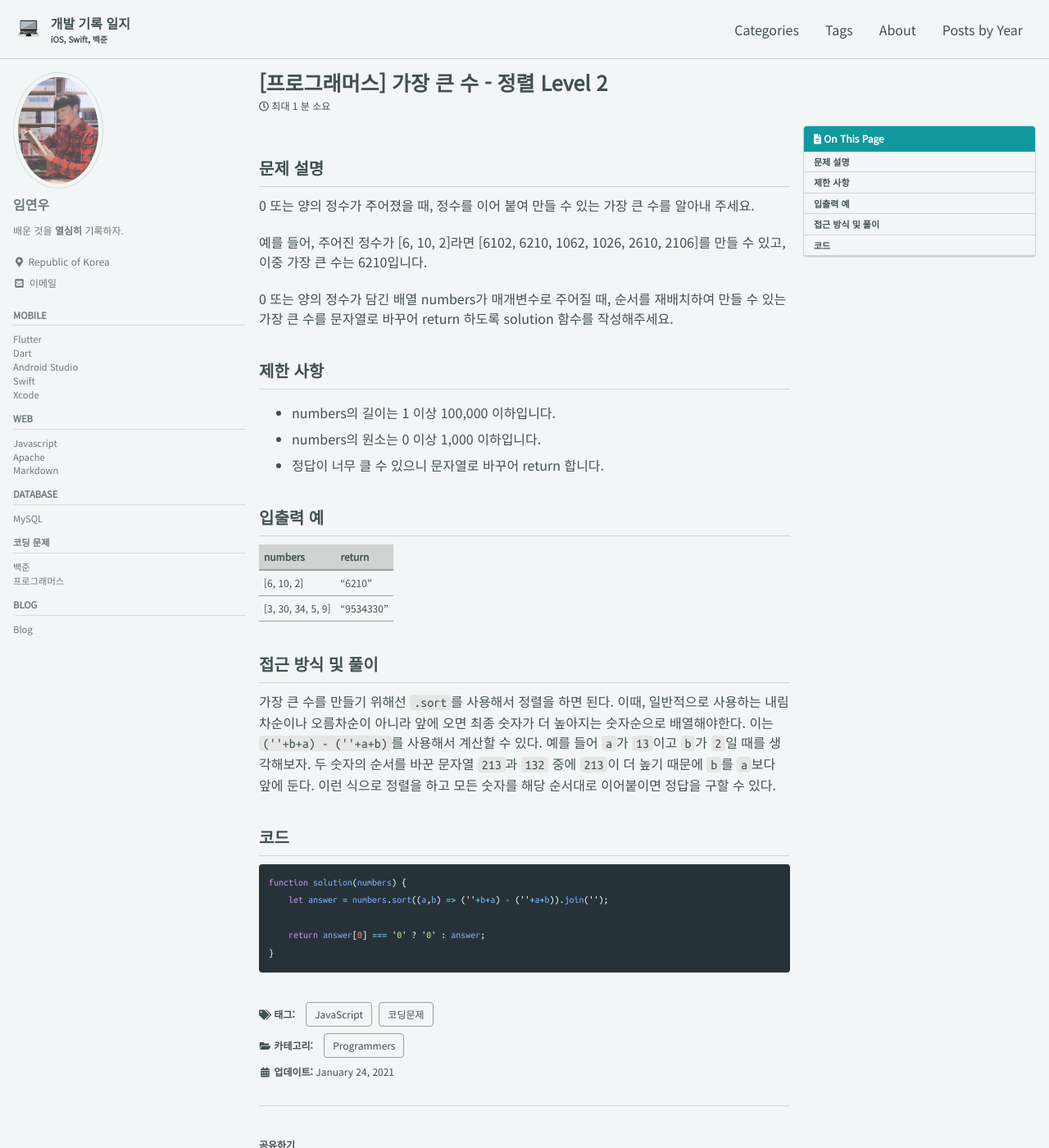
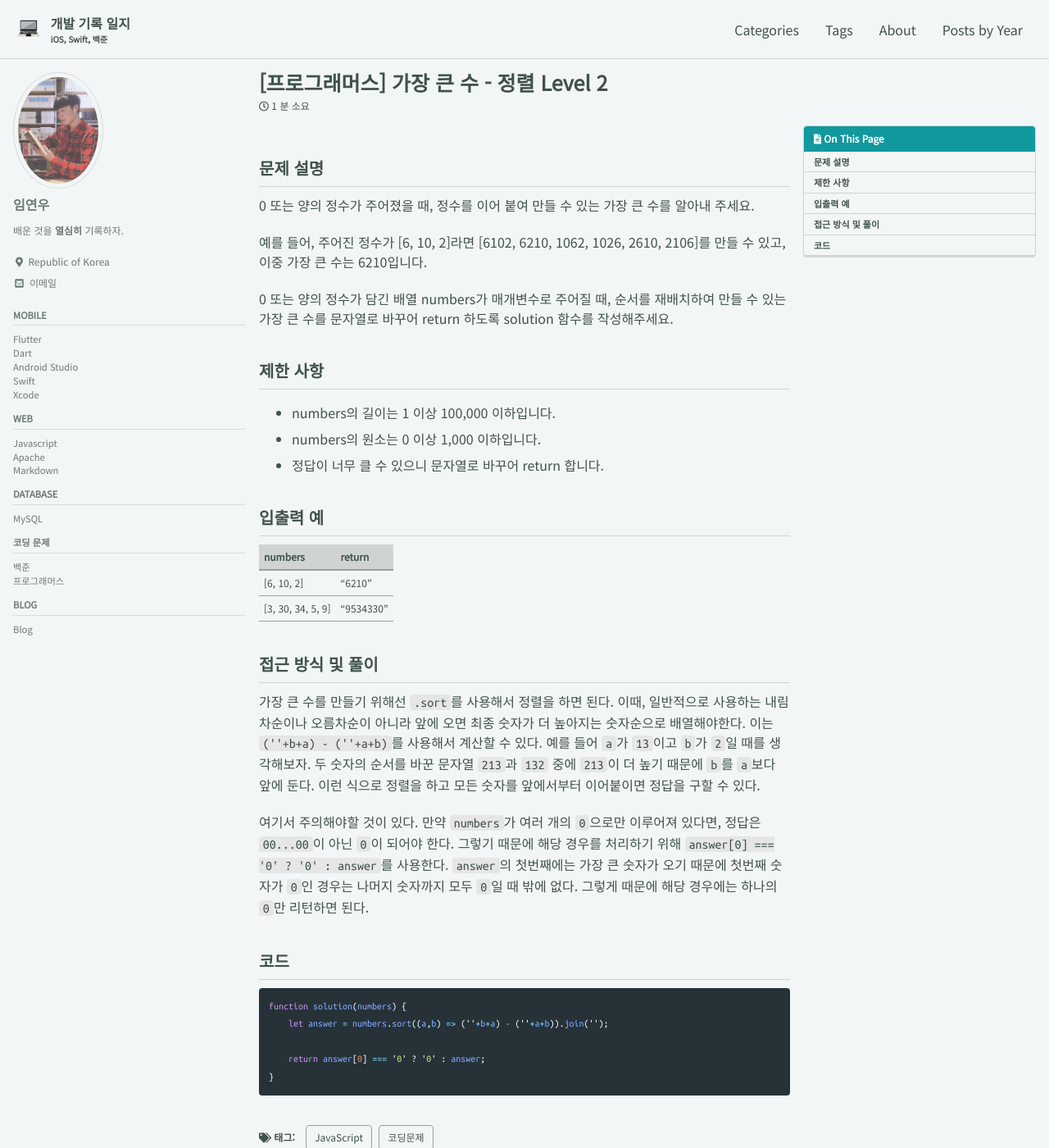
Before and after one commit to terry1213/terry1213.github.io, a Jekyll site: the page built from _posts/2021-01-24-level-2.md, in a window 1280 px wide and 1400 px high. Shown: the whole window at 82% size. Built offline with Jekyll 4.4.1, drawn with Linux system fonts in a browser that asks for light colours; cached includes are drawn as plain includes; comment, search, counter and statistics services are not loaded.

Commit message:
[UPDATE] 풀이 추가

```diff
--- a/_posts/2021-01-24-level-2.md
+++ b/_posts/2021-01-24-level-2.md
@@ -30,7 +30,9 @@ tags:
 
 ## 접근 방식 및 풀이
 
-가장 큰 수를 만들기 위해선 `.sort`를 사용해서 정렬을 하면 된다. 이때, 일반적으로 사용하는 내림차순이나 오름차순이 아니라 앞에 오면 최종 숫자가 더 높아지는 숫자순으로 배열해야한다. 이는 `(''+b+a) - (''+a+b)`를 사용해서 계산할 수 있다. 예를 들어 `a`가 `13`이고 `b`가 `2`일 때를 생각해보자. 두 숫자의 순서를 바꾼 문자열 `213`과 `132` 중에 `213`이 더 높기 때문에 `b`를 `a`보다 앞에 둔다. 이런 식으로 정렬을 하고 모든 숫자를 해당 순서대로 이어붙이면 정답을 구할 수 있다.
+가장 큰 수를 만들기 위해선 `.sort`를 사용해서 정렬을 하면 된다. 이때, 일반적으로 사용하는 내림차순이나 오름차순이 아니라 앞에 오면 최종 숫자가 더 높아지는 숫자순으로 배열해야한다. 이는 `(''+b+a) - (''+a+b)`를 사용해서 계산할 수 있다. 예를 들어 `a`가 `13`이고 `b`가 `2`일 때를 생각해보자. 두 숫자의 순서를 바꾼 문자열 `213`과 `132` 중에 `213`이 더 높기 때문에 `b`를 `a`보다 앞에 둔다. 이런 식으로 정렬을 하고 모든 숫자를 앞에서부터 이어붙이면 정답을 구할 수 있다.
+
+여기서 주의해야할 것이 있다. 만약 `numbers`가 여러 개의 `0`으로만 이루어져 있다면, 정답은 `00...00`이 아닌 `0`이 되어야 한다. 그렇기 때문에 해당 경우를 처리하기 위해 `answer[0] === '0' ? '0' : answer`를 사용한다. `answer`의 첫번째에는 가장 큰 숫자가 오기 때문에 첫번째 숫자가 `0`인 경우는 나머지 숫자까지 모두 `0`일 때 밖에 없다. 그렇게 때문에 해당 경우에는 하나의 `0`만 리턴하면 된다.
 
 ## 코드
 
```
